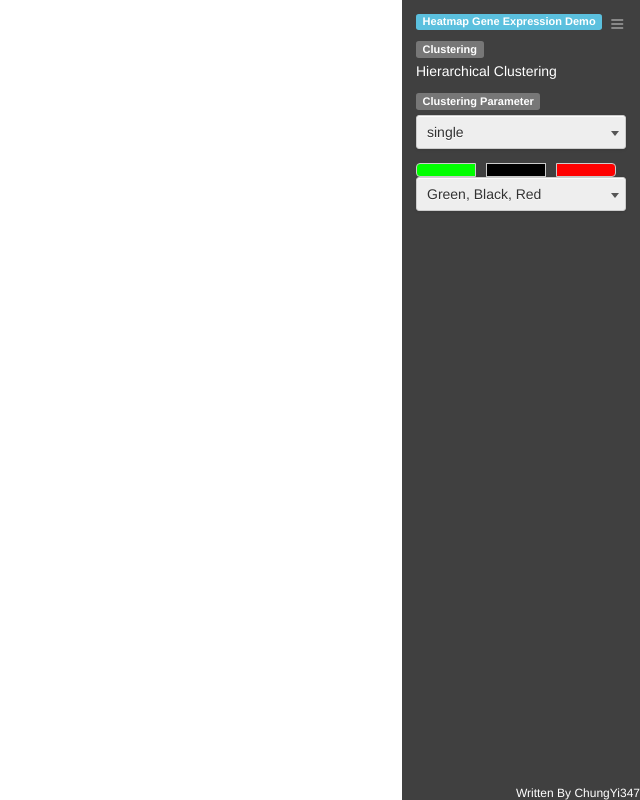
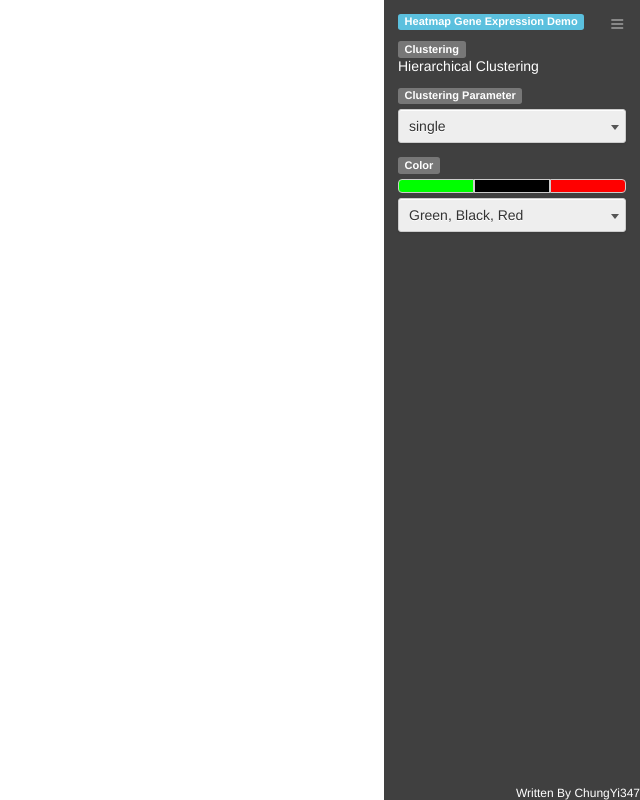
Before and after one commit to ChungYi347/HeatmapGeneExpression, a Python web app: template templates/index.html in a window 1280 px wide. Shown: the whole page, without its empty margins (640-1280 px from the left). Run offline with Jinja, Linux system fonts and the light colour scheme; the template is opened without the code that fills it, so the values that code supplies are empty; some libraries are stand-ins or nearby versions.

Commit message:
made dendrogram and adjusting margin

```diff
--- a/static/css/style.css
+++ b/static/css/style.css
@@ -21,7 +21,7 @@ body {
   right: 0;
   top: 0;
   bottom: 0;
-  width: 17em;
+  width: 20%;
   background: rgba(0, 0, 0, 0.75);
   box-sizing: border-box;
   padding: 1em;
@@ -53,7 +53,7 @@ body {
   position: relative;
   display: inline-block;
   text-align: left;
-  width: 15em;
+  width: 100%;
   height: 34px;
 }
 
@@ -124,7 +124,7 @@ body {
   line-height: 32px;
   background-color: #eee;
   border: 1px solid #ccc;
-  width: 15em;
+  width: 100%;
   z-index: 1;
 }
 
--- a/static/javascripts/clustering.js
+++ b/static/javascripts/clustering.js
@@ -1,45 +1,127 @@
-function getElementFontSize( context ) {
-    // Returns a number
-    return parseFloat(
-        // of the computed font-size, so in px
-        getComputedStyle(
-            // for the given context
-            context
-            // or the root <html> element
-            || document.documentElement
-        )
-        .fontSize
-    );
-}
-function convertRem(value) {
-    return convertEm(value);
-}
-function convertEm(value, context) {
-    return value * getElementFontSize(context);
+var stratify = d3.stratify().parentId(function (d) {
+        return d.substring(0, d.lastIndexOf("."));
+    }).id(function (d) {
+        return d;
+    });
+
+function separation(a, b) {
+        return a.parent == b.parent ? 1 : 1;
 }
 
-console.log(convertRem(17));
+function makeTree (treeHeight, data) {
+    var g = d3.select("#clusterSVG")
+        .append("g")
+        .attr("id", "tree")
+        .attr("transform", "translate(30, 50)");
+
+    var tree = d3.cluster()
+        .size([treeHeight, 320])
+        .separation(separation);
+
+    //This code help to find the parent id in this hierarchy, so change this part.
+
+    var root = stratify(data);
+    tree(root);
+
+    var link = g.selectAll(".link").data(root.descendants().slice(1))
+        .enter()
+        .append("path")
+        .attr("class", "link")
+        .style("fill", "none")
+        .style("stroke", "#555")
+        .style("stroke-opacity", "0.4")
+        .style("stroke-width", "1.5px")
+        .attr("d", function (d) {
+            return "M" + d.y + "," + d.x
+                + " L " + d.parent.y + " " + d.x + " L " + d.parent.y + " " + d.parent.x;
+        });
+
+    var node = g.selectAll(".node")
+        .data(root.descendants())
+        .enter().append("g")
+        .attr("class", function (d) {
+            return "node" + (d.children ? " node--internal" : " node--leaf");
+        })
+        .attr("transform", function (d) {
+            return "translate(" + d.y + "," + d.x + ")";
+        });
+
+    node.append("circle").attr("r", 2.5)
+        .attr("id", "node");
+
+    node.append("text").attr("dy", 3).attr("x", function (d) {
+        return d.children ? -8 : 8;
+    })
+        .style("text-anchor", function (d) {
+            return d.children ? "end" : "start";
+        })
+        .text(function (d) {
+            return d.id.substring(d.id.lastIndexOf(".") + 1);
+        });
+}
+
+function makeColTree (treeWidth, data) {
+
+    var tree = d3.cluster()
+    //.nodeSize([50, 25])
+        .size([treeWidth, 50])
+        .separation(separation);
+
+    var root = stratify(data);
+    tree(root);
+
+    var link = d3.select("#clusterSVG")
+        .append("g")
+        .attr("id", "colTree")
+        .attr("transform", "translate(" + treeWidth + ", 30)")
+        .selectAll(".link").data(root.descendants().slice(1))
+        .enter()
+        .append("path")
+        .attr("class", "link")
+        .style("fill", "none")
+        .style("stroke", "#555")
+        .style("stroke-opacity", "0.4")
+        .style("stroke-width", "1.5px")
+        .attr("d", function (d) {
+            return "M" + d.x + "," + d.y
+                + " L " + d.x + " " + d.parent.y + " L " + d.parent.x + " " + d.parent.y;
+        });
+}
 
 function clustering (req) {
+    d3.json(req['data_path'], function (error, data) {
 
-    d3.json(req['data_path'], function (error, data) {
-        console.log(req);
         //height of each row in the heatmap
         var h = req['h'];
         //width of each column in the heatmap
         var w = req['w'];
 
+        var width = w * data['labels'].length + 100;
+        var height = h * data['names'].length + 100;
+
         console.log(data);
         //attach a SVG element to the document's body
-        var mySVG = d3.select("body")
+        var clusterSVG = d3.select("body")
             .append("div")
+            .style("width", "80%")
             .style("overflow", "scroll")
             .append("svg")
-            .attr("width", window.innerWidth - "15em")
-            .attr("height", (h * data['names'].length + 100))
+            .attr("id", "clusterSVG")
+            .attr("viewbox", "0 0 400 400")
+            .attr("width", "100%")
+            .attr("height", height)
             .style('position', 'absolute')
             .style('top', 0)
-            .style('left', 0);
+            .style('left', 0)
+            .append("g")
+            .attr("id", "heatmap");
+
+        makeTree(height, data['dendrogram']);
+        makeColTree(width, data['col_dendrogram'])
+        var treeWidth = d3.select("#tree").node().getBBox().width;
+
+        var mySVG = d3.select("#heatmap")
+            .attr("transform", "translate(" + treeWidth + ", 0)");
 
         //define a color scale using the min and max expression values
         var colorScale = d3.scaleLinear()
@@ -118,5 +200,6 @@ function clustering (req) {
                 expLab
                     .style('display', 'none')
             });
+
     });
 }
--- a/templates/index.html
+++ b/templates/index.html
@@ -17,14 +17,15 @@
     <span class="label label-info param" style="font-size: 11px">Heatmap Gene Expression Demo</span>
 
     <div class="param">
-        <span class="label label-default" style="font-size: 11px; margin-bottom: 0.5em;">Clustering </span>
+        <span class="label label-default" style="font-size: 11px;">Clustering </span>
 
         <p>Hierarchical Clustering</p>
     </div>
 
+    <div class="param" style="margin-bottom: 5px">
+        <span class="label label-default" style="font-size: 11px;">Clustering Parameter</span>
+    </div>
     <div class="param">
-        <span class="label label-default" style="font-size: 11px; margin-bottom: 0.5em;">Clustering Parameter</span>
-
         <div class="dropdown">
             <input class="dropdown-toggle" type="text">
             <div id="param-toggle" class="dropdown-text" value="Single">single</div>
@@ -40,22 +41,27 @@
         </div>
     </div>
 
-    <div class="param">
-        <div class="btn-group btn-group-justified">
-            <div class="btn-group">
+    <div class="param" style="margin-bottom: 5px">
+        <span class="label label-default" style="font-size: 11px;">Color</span>
+    </div>
+    <div class="param"  style="margin-bottom: 5px">
+        <div class="btn-group btn-group-justified" style="width:100%">
+            <div class="btn-group" style="width:33%">
                 <!--"#00ff00", "#000000", "#ff0000" default-->
-                <button style="background-color: #00ff00; width:4.3em" class="btn btn-default" href="#"
+                <button style="background-color: #00ff00; width:100%" class="btn btn-default" href="#"
                         id="btn-color1" onclick="unitManager.drawCanvas('canvas_picker1')"></button>
             </div>
-            <div class="btn-group">
-                <button style="background-color: #000000; width:4.3em" class="btn btn-default" href="#"
+            <div class="btn-group" style="width:33%">
+                <button style="background-color: #000000; width:100%" class="btn btn-default" href="#"
                         id="btn-color2" onclick="unitManager.drawCanvas('canvas_picker2')"></button>
             </div>
-            <div class="btn-group">
-                <button style="background-color: #ff0000; width:4.3em" class="btn btn-default" href="#"
+            <div class="btn-group" style="width:33%">
+                <button style="background-color: #ff0000; width:100%" class="btn btn-default" href="#"
                         id="btn-color3" onclick="unitManager.drawCanvas('canvas_picker3')"></button>
             </div>
         </div>
+    </div>
+    <div class="param">
         <canvas width="234" height="142" name="canvas_picker" id="canvas_picker1"
                 style="display:none;"></canvas>
         <canvas width="234" height="142" name="canvas_picker" id="canvas_picker2"
```
